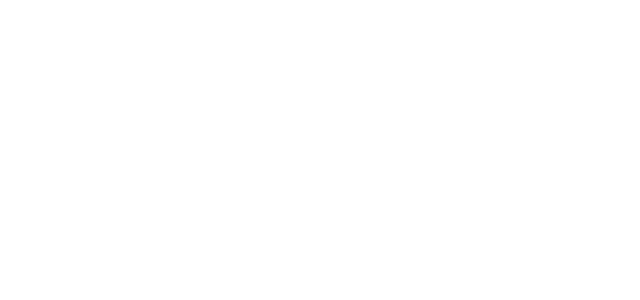
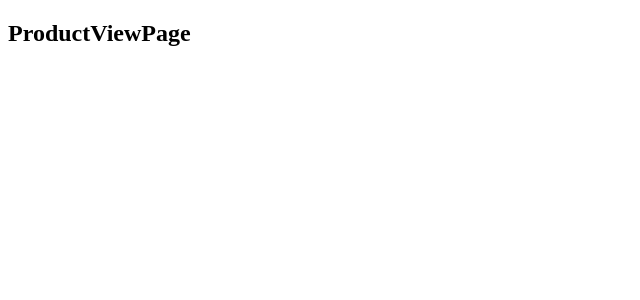
Before and after one commit to nyck1e/projeto-frontend, a React (Vite) app: page /produtos in a window 1280 px wide. Before the commit this address had no page. Shown: the top 300 px of the page, without its empty margins (0-640 px from the left). Built offline with nearby package versions, Linux system fonts and the light colour scheme.

Commit message:
desisto
desisti

```diff
--- a/src/App.jsx
+++ b/src/App.jsx
@@ -1,9 +1,9 @@
-import Path from "./Routes/Paths";
+import Paths from "./Routes/Paths";
 
 const App = () => {
   return (
     <>
-      <Path/>
+      <Paths/>
     </>
    );
 }
--- a/src/Routes/Paths.jsx
+++ b/src/Routes/Paths.jsx
@@ -1,16 +1,18 @@
 import { BrowserRouter, Route, Routes } from "react-router-dom";
 import HomePage from "../pages/HomePage";
+import ProductViewPage from "../pages/ProductViewPage";
 
-const Path = () => {
+const Paths = () => {
     return (
         <>
             <BrowserRouter>
                 <Routes>
                     <Route path="/" element={<HomePage/>} />
+                    <Route path="/produtos" element={<ProductViewPage/>} />
                 </Routes>
             </BrowserRouter>
         </>
      );
 }
 
-export default Path;
+export default Paths;
--- a/src/pages/ProductViewPage.jsx
+++ b/src/pages/ProductViewPage.jsx
@@ -1,8 +1,6 @@
 const ProductViewPage = () => {
     return (
-        <>
-        <p>ProductViewPage</p>
-        </>
+        <h2>ProductViewPage</h2>
      );
 }
 
```
